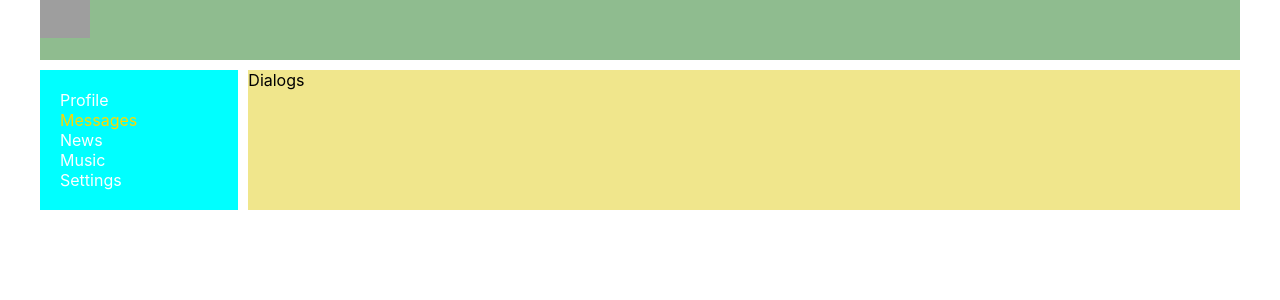
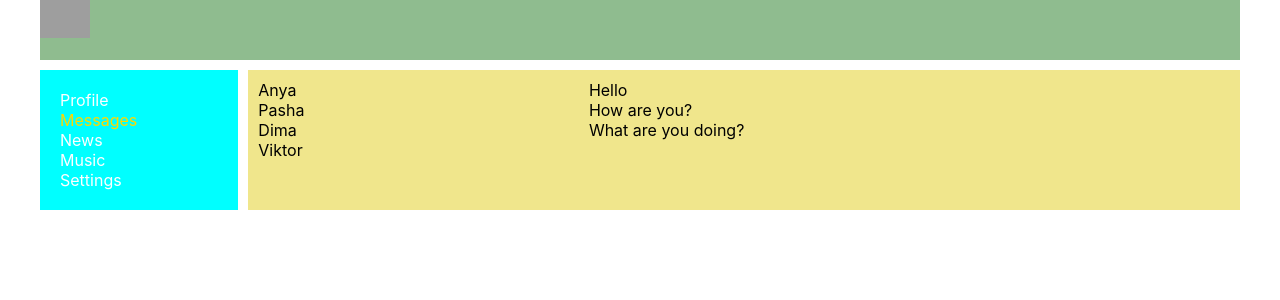
Before and after one commit to im1891/my-project, a React (Create React App) app: page /dialogs in a window 1280 px wide. Shown: the top 300 px of the page. Built offline with nearby package versions, Linux system fonts and the light colour scheme; grey boxes are pictures that could not be loaded.

Commit message:
Накидал примерную структуру страницы с диалогами

```diff
--- a/src/components/Dialogs/Dialogs.jsx
+++ b/src/components/Dialogs/Dialogs.jsx
@@ -1,10 +1,28 @@
 import React from "react";
-
+import classes from './Dialogs.module.css';
 
 function Dialogs(props) {
     return (
-        <div>
-            Dialogs
+        <div className={classes.dialogs}>
+            <div className={classes.dialogItems}>
+                <div className='dialog'>
+                    Anya
+                </div>
+                <div className='dialog'>
+                    Pasha
+                </div>
+                <div className='dialog'>
+                    Dima
+                </div>
+                <div className='dialog'>
+                    Viktor
+                </div>
+            </div>
+            <div className={classes.messages}>
+                <div className="message">Hello</div>
+                <div className="message">How are you?</div>
+                <div className="message">What are you doing?</div>
+            </div>
         </div>
     )
 
--- a/src/components/Dialogs/Dialogs.module.css
+++ b/src/components/Dialogs/Dialogs.module.css
@@ -0,0 +1,15 @@
+.dialogs {
+    display: grid;
+    grid-template-columns: 1fr 2fr;
+    grid-template-areas: 'd m';
+}
+
+.dialogItems {
+    grid-area: d;
+    padding: 10px;
+}
+
+.messages {
+    grid-area: m;
+    padding: 10px;
+}
```
